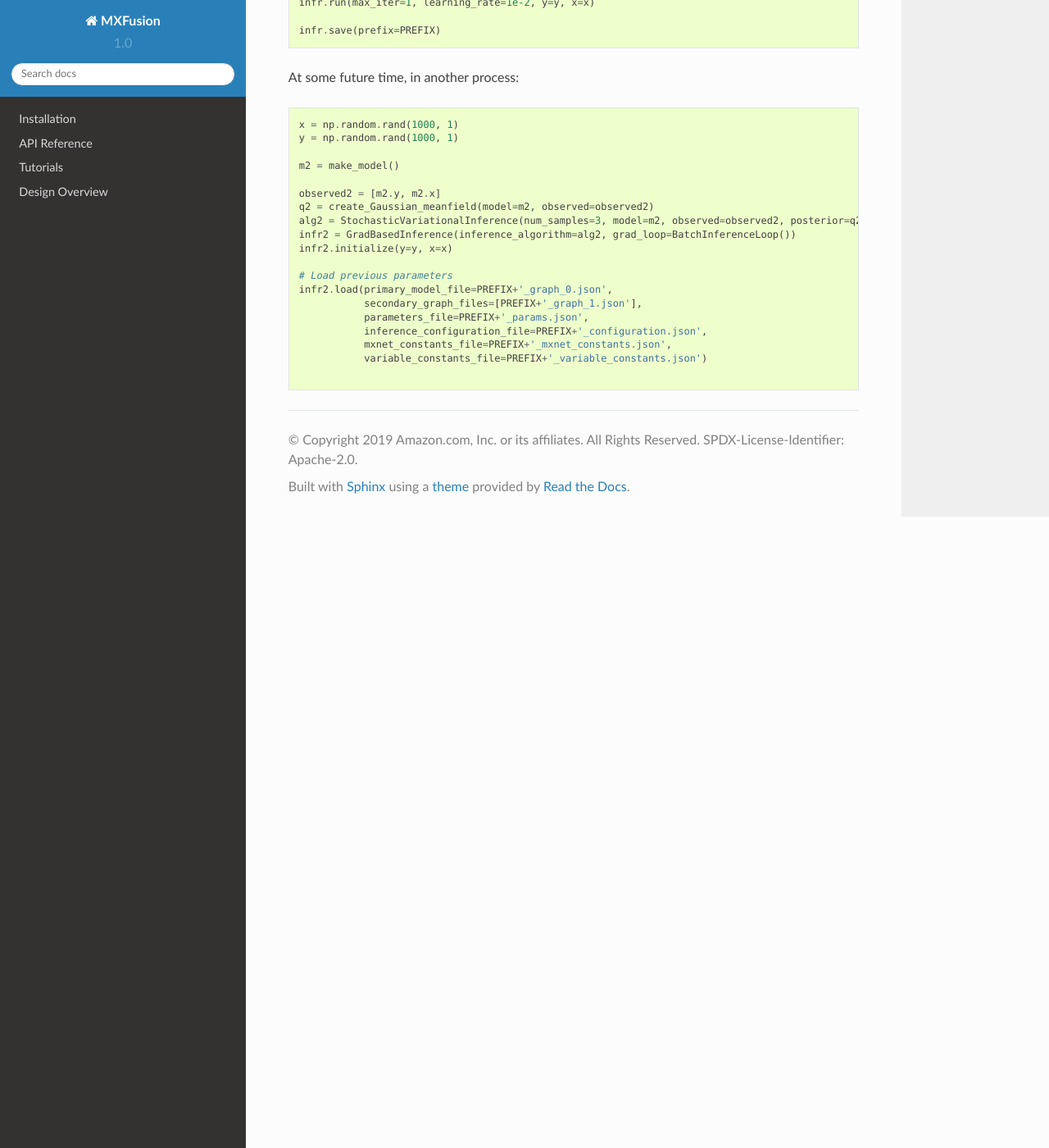
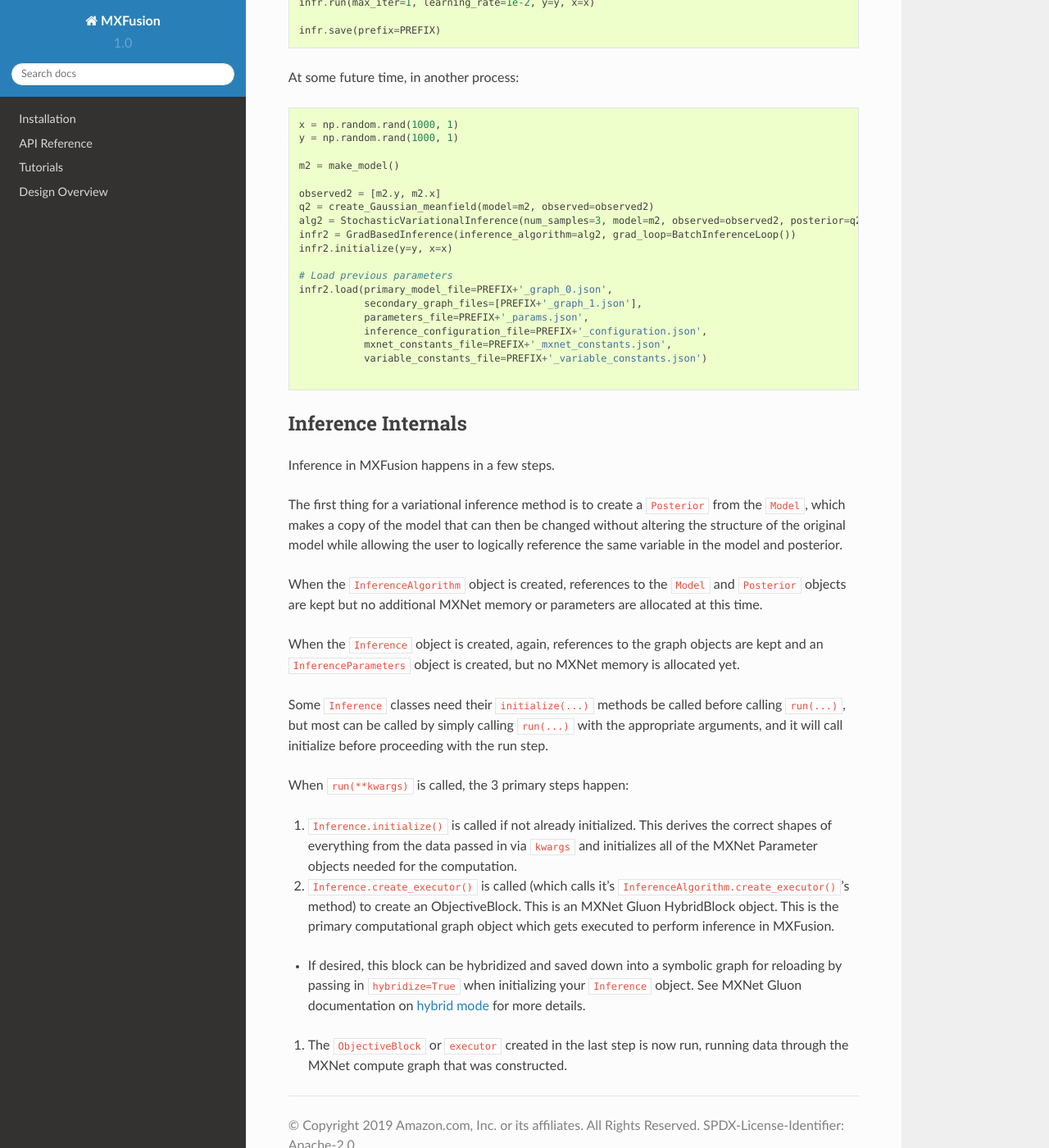
Before and after one commit to amzn/MXFusion, a Sphinx documentation site: the page built from docs/design_documents/inference.md, in a window 1280 px wide and 1400 px high, scrolled down 3563 px. Shown: the whole window at 82% size. Built offline with Sphinx 7.4.7 and the Read the Docs theme 2.0.0, drawn with Linux system fonts in a browser that asks for light colours; pages that are not in the unit, such as notebooks, are missing from menus; some of the changed text lies outside the part shown.

Commit message:
Add rough documentation on inference internal workings.

````diff
--- a/docs/design_documents/inference.md
+++ b/docs/design_documents/inference.md
@@ -2,7 +2,7 @@
 
 ## Overview
 
-Inference in MXFusion is broken down into a few logical pieces that can be combined together as necessary.
+Inference in MXFusion is broken down into a few logical pieces that can be combined together as necessary. MXFusion relies on MXNet's Gluon as the underlying computational engine.
 
 The highest level object you'll deal with will be derived from the ```mxfusion.inference.Inference``` class. This is the outer loop that drives the inference algorithm, holds the relevant parameters and models for training, and handles serialization after training. At a minimum, ```Inference``` objects take as input the ```InferenceAlgorithm``` to run. On creation, an ```InferenceParameters``` object is created and attached to the ```Inference``` method which will store and manage (MXNet) parameters during inference.
 
@@ -126,3 +126,21 @@ infr2.load(primary_model_file=PREFIX+'_graph_0.json',
 
 
 ```
+
+## Inference Internals
+
+Inference in MXFusion happens in a few steps.
+
+The first thing for a variational inference method is to create a ```Posterior``` from the ```Model```, which makes a copy of the model that can then be changed without altering the structure of the original model while allowing the user to logically reference the same variable in the model and posterior.
+
+When the ```InferenceAlgorithm``` object is created, references to the ```Model``` and ```Posterior``` objects are kept but no additional MXNet memory or parameters are allocated at this time.
+
+When the ```Inference``` object is created, again, references to the graph objects are kept and an ```InferenceParameters``` object is created, but no MXNet memory is allocated yet.
+
+Some ```Inference``` classes need their ```initialize(...)``` methods be called before calling ```run(...)```, but most can be called by simply calling ```run(...)``` with the appropriate arguments, and it will call initialize before proceeding with the run step.
+
+When ```run(**kwargs)``` is called, the 3 primary steps happen:
+1. ```Inference.initialize()``` is called if not already initialized. This derives the correct shapes of everything from the data passed in via ```kwargs``` and initializes all of the MXNet Parameter objects needed for the computation.
+2. ```Inference.create_executor()``` is called (which calls it's ```InferenceAlgorithm.create_executor()```'s method) to create an ObjectiveBlock. This is an MXNet Gluon HybridBlock object. This is the primary computational graph object which gets executed to perform inference in MXFusion.
+ * If desired, this block can be hybridized and saved down into a symbolic graph for reloading by passing in ```hybridize=True``` when initializing your ```Inference``` object. See MXNet Gluon documentation on [hybrid mode](https://mxnet.incubator.apache.org/tutorials/gluon/hybrid.html) for more details.
+3. The ```ObjectiveBlock``` or ```executor``` created in the last step is now run, running data through the MXNet compute graph that was constructed.
````
